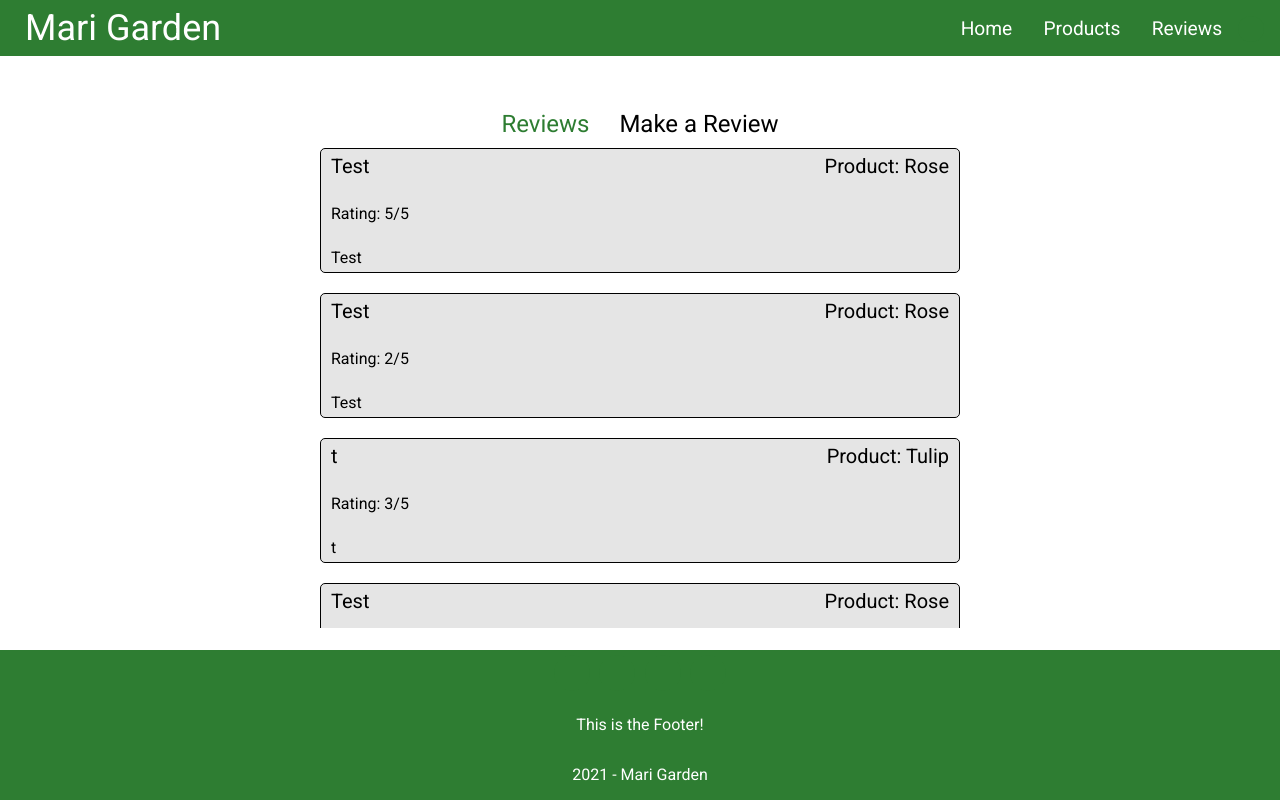
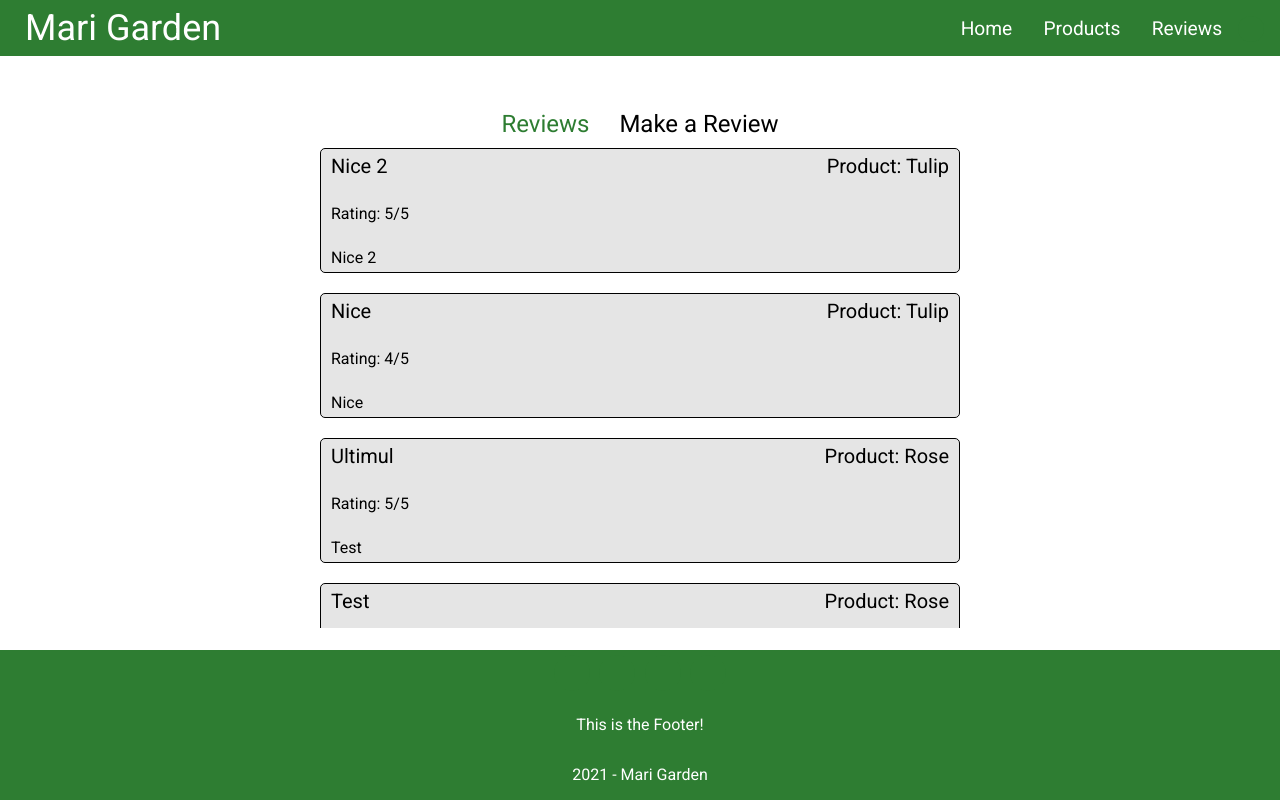
Before and after one commit to AlexandruC213/mariGarden, a Vue app: page /reviews in a window 1280 px wide. Built offline with nearby package versions, Linux system fonts and the light colour scheme; data requests are answered from the project's data file; the HTML template or start-up script is replaced by a standard one.

Commit message:
Product Details version 1.1

```diff
--- a/db.json
+++ b/db.json
@@ -7,6 +7,7 @@
       "quantity": 1,
       "shortDesc": "Trandafir roz",
       "longDesc": "This is just a longer description of the product",
+      "reviews": [],
       "image": "https://images.unsplash.com/photo-1562690868-60bbe7293e94?ixlib=rb-1.2.1&ixid=eyJhcHBfaWQiOjEyMDd9&auto=format&fit=crop&w=660&q=80"
     },
     {
@@ -16,6 +17,7 @@
       "quantity": 1,
       "shortDesc": "Lalea frumoasa",
       "longDesc": "This is just a longer description of the product",
+      "reviews": [],
       "image": "https://images.unsplash.com/photo-1560957265-108b95f3e073?ixlib=rb-1.2.1&ixid=eyJhcHBfaWQiOjEyMDd9&auto=format&fit=crop&w=1045&q=80"
     },
     {
@@ -25,6 +27,7 @@
       "quantity": 1,
       "shortDesc": "Crin alb",
       "longDesc": "This is just a longer description of the product",
+      "reviews": [],
       "image": "https://images.unsplash.com/photo-1501973931234-5ac2964cd94a?ixlib=rb-1.2.1&ixid=eyJhcHBfaWQiOjEyMDd9&auto=format&fit=crop&w=1050&q=80"
     },
     {
@@ -34,6 +37,7 @@
       "quantity": 1,
       "shortDesc": "Descriere",
       "longDesc": "This is just a longer description of the product",
+      "reviews": [],
       "image": "https://www.flyingflowers.co.uk/ff_images/orchids.jpg"
     },
     {
@@ -43,6 +47,7 @@
       "quantity": 1,
       "shortDesc": "Descriere",
       "longDesc": "This is just a longer description of the product",
+      "reviews": [],
       "image": "https://www.flyingflowers.co.uk/ff_images/carnation.jpg"
     },
     {
@@ -52,6 +57,7 @@
       "quantity": 1,
       "shortDesc": "Descriere",
       "longDesc": "This is just a longer description of the product",
+      "reviews": [],
       "image": "https://www.flyingflowers.co.uk/ff_images/freesia.jpg"
     },
     {
@@ -61,6 +67,7 @@
       "quantity": 1,
       "shortDesc": "Descriere",
       "longDesc": "This is just a longer description of the product",
+      "reviews": [],
       "image": "https://www.flyingflowers.co.uk/ff_images/hyacynth.jpg"
     },
     {
@@ -70,6 +77,7 @@
       "quantity": 1,
       "shortDesc": "Descriere",
       "longDesc": "This is just a longer description of the product",
+      "reviews": [],
       "image": "https://www.flyingflowers.co.uk/ff_images/Chrysanthemums.jpg"
     },
     {
@@ -79,6 +87,7 @@
       "quantity": 1,
       "shortDesc": "Descriere",
       "longDesc": "This is just a longer description of the product",
+      "reviews": [],
       "image": "https://www.flyingflowers.co.uk/ff_images/Gladiolus.jpg"
     },
     {
@@ -88,6 +97,7 @@
       "quantity": 1,
       "shortDesc": "Descriere",
       "longDesc": "This is just a longer description of the product",
+      "reviews": [],
       "image": "https://www.blumigo.de/wp-content/uploads/2015/05/Gerbera-mini-Kimsey-1.jpg"
     }
   ],
@@ -147,6 +157,20 @@
       "description": "Test",
       "rating": 5,
       "id": 8
+    },
+    {
+      "productSelected": "Tulip",
+      "title": "Nice",
+      "description": "Nice",
+      "rating": 4,
+      "id": 9
+    },
+    {
+      "productSelected": "Tulip",
+      "title": "Nice 2",
+      "description": "Nice 2",
+      "rating": 5,
+      "id": 10
     }
   ]
 }
--- a/src/components/reviews/DisplayReviews.vue
+++ b/src/components/reviews/DisplayReviews.vue
@@ -1,6 +1,6 @@
 <template>
   <div>
-    <div class="review" v-for="review in reviews" :key="review.id">
+    <div class="review" v-for="review in recentReviews" :key="review.id">
       <div>
         <p class="title">{{ review.title }}</p>
         <p class="product">Product: {{ review.productSelected }}</p>
@@ -18,7 +18,22 @@
 <script>
 export default {
   props: {
-    reviews: Array,
+    reviews: {
+      type: Array,
+      required: true,
+    },
+    reviewsProduct: {
+      type: Boolean,
+    }
+  },
+  computed: {
+    recentReviews() {
+      if (!this.reviewsProduct) {
+        const coppyReviews = [...this.reviews];
+        return coppyReviews.reverse();
+      }
+      return this.reviews;
+    }
   },
 };
 </script>
--- a/src/router/index.js
+++ b/src/router/index.js
@@ -2,6 +2,7 @@ import Vue from "vue";
 import VueRouter from "vue-router";
 import Home from "../views/Home.vue";
 import NProgress from "nprogress";
+import store from "@/store/index"
 
 Vue.use(VueRouter);
 
@@ -21,6 +22,11 @@ const routes = [
     name: "details",
     component: () => import("../views/ProductDetails.vue"),
     props: true,
+    beforeEnter(routeTo, routeFrom, next) {
+      store.dispatch('product/getProduct', routeTo.params.id).then(() => {
+        next();
+      })
+    }
   },
   {
     path: "/checkout",
--- a/src/store/modules/product.js
+++ b/src/store/modules/product.js
@@ -4,9 +4,7 @@ export const namespaced = true;
 
 export const state = {
   products: [],
-  currentProduct: {
-    reviews: [],
-  },
+  currentProduct: {},
   lastLoadedPage: null,
 };
 
@@ -15,7 +13,7 @@ export const mutations = {
     state.products = products;
   },
   SET_PRODUCT(state, product) {
-    state.currentProduct = { ...product, reviews: [] };
+    state.currentProduct = { ...product };
   },
   SET_LAST_PAGE(state, page) {
     state.lastLoadedPage = page;
@@ -26,13 +24,17 @@ export const mutations = {
 };
 
 export const actions = {
-  getProducts({ commit }) {
+  getProducts({ commit, dispatch }) {
     return EventServices.fetchProducts()
       .then((response) => {
         commit("SET_PRODUCTS", response.data);
       })
       .catch((error) => {
-        console.log(error.message);
+        const notification = {
+          type: 'error',
+          message: 'There was a problem fetching the products: ' + error.message,
+        }
+        dispatch('notification/addNotification', notification, { root: true });
       });
   },
 
@@ -40,45 +42,40 @@ export const actions = {
     const product = getters.selectProductById(id);
     if (product) {
       commit("SET_PRODUCT", product);
-      dispatch("setProductReviews");
-      // dispatch("getProductReviews", product.title);
     } else {
-      EventServices.fetchProduct(id)
+      return EventServices.fetchProduct(id)
         .then((response) => {
           commit("SET_PRODUCT", response.data);
-          dispatch("setProductReviews");
-          // dispatch("getProductReviews", response.data.title);
         })
         .catch((error) => {
-          console.log(error.message);
+          const notification = {
+            type: 'error',
+            message: 'There was a problem fetching this product: ' + error.message,
+          }
+          dispatch('notification/addNotification', notification, { root: true });
         });
     }
   },
 
-  // getProductReviews({ commit, rootGetters, dispatch }, title) {
-  //   dispatch("review/getReviews", null, { root: true })
-  //     .then(() => {
-  //       const productReviews =
-  //         rootGetters["review/selectProductReviews"](title);
-  //       commit("SET_PRODUCT_REVIEWS", productReviews);
-  //     })
-  //     .catch((error) => {
-  //       console.log(error.message);
-  //     });
-  // },
+  setProductReviews({ commit, state, dispatch }) {
+    return EventServices.fetchProductReviews(state.currentProduct.title).then(
+      (response) => {
+        commit("SET_PRODUCT_REVIEWS", response.data);
+      }
+    )
+    .catch(error => {
+      console.log(error.message);
+
+      const notification = {
+        type: 'error',
+        message: 'There was a problem fetching the reviews for this product: ' + error.message,
+      }
+      dispatch('notification/addNotification', notification, { root: true });
+    });
+  },
 
   setPage({ commit }, page) {
     commit("SET_LAST_PAGE", page);
-  },
-
-  setProductReviews({ commit, state }) {
-    EventServices.fetchProductReviews(state.currentProduct.title).then(
-      (response) => {
-        console.log(response.data);
-        commit("SET_PRODUCT_REVIEWS", response.data);
-        console.log(state.currentProduct);
-      }
-    );
   },
 };
 
--- a/src/store/modules/review.js
+++ b/src/store/modules/review.js
@@ -17,11 +17,10 @@ export const mutations = {
 
 export const actions = {
   getReviews({ commit, dispatch, state }) {
-    if (state.reviews.length == 0) {
+    if (!state.reviews.length) {
       return EventServices.fetchReviews()
-        .then((response) => {
+      .then((response) => {
           commit("SET_REVIEWS", response.data);
-          return response.data;
         })
         .catch((error) => {
           const notification = {
--- a/src/views/Home.vue
+++ b/src/views/Home.vue
@@ -20,7 +20,7 @@
 import ProductList from "@/components/products/ProductList.vue";
 import store from "@/store/index";
 
-function getPageProductsAndReviews(routeTo, next) {
+function getPageProducts(routeTo, next) {
   const currentPage = parseInt(routeTo.query.page) || 1;
   store.dispatch("product/getProducts").then(() => {
     routeTo.params.page = currentPage;
@@ -34,10 +34,10 @@ export default {
     ProductList,
   },
   beforeRouteEnter(routeTo, routeFrom, next) {
-    getPageProductsAndReviews(routeTo, next);
+    getPageProducts(routeTo, next);
   },
   beforeRouteUpdate(routeTo, routeFrom, next) {
-    getPageProductsAndReviews(routeTo, next);
+    getPageProducts(routeTo, next);
   },
 };
 </script>
--- a/src/views/ProductDetails.vue
+++ b/src/views/ProductDetails.vue
@@ -14,7 +14,7 @@
             <p>{{ product.longDesc }}</p>
           </div>
           <div class="rating-btnBuy">
-            <p v-if="productReviewsLength">Rating: {{ productRating }}/5</p>
+            <p v-if="productReviewsLength">Rating: {{productRating}}/5</p>
             <p v-else>This product has no rating yet</p>
             <button @click="addProd">
               <i class="fas fa-shopping-cart"></i> Buy
@@ -23,19 +23,19 @@
         </div>
       </div>
     </div>
-    <div class="reviews-container" ref="reviews" @scroll="loadMoreReviews">
-      <!-- @scroll="loadMoreReviews" -->
-      <DisplayReviews :reviews="tempReviews" />
+    <div class="reviews-container" ref="reviews" @scroll="loadMoreReviews" v-if="productReviewsLength">
+      <DisplayReviews :reviews="tempReviews" :reviewsProduct="true"/>
     </div>
-    <!-- <div v-else class="no-reviews">
-      <p>This Product Has no reviews yet!</p>
-    </div> -->
+    <div v-else class="no-reviews">
+      <p>This product Has no reviews yet!</p>
+    </div>
   </div>
 </template>
 
 <script>
 import DisplayReviews from "@/components/reviews/DisplayReviews.vue";
 import { mapState, mapActions } from "vuex";
+import store from '@/store/index';
 
 export default {
   props: {
@@ -43,6 +43,11 @@ export default {
       type: [String, Number],
       required: true,
     },
+  },
+  beforeRouteEnter(routeTo, routeFrom, next) {
+    store.dispatch('product/setProductReviews').then(() => {
+      next();
+    })
   },
   components: {
     DisplayReviews,
@@ -60,6 +65,7 @@ export default {
     },
     loadMoreReviews() {
       const reviewsList = this.$refs.reviews;
+      if (reviewsList) {
         if (
           reviewsList.scrollTop + reviewsList.clientHeight >=
           reviewsList.scrollHeight
@@ -67,7 +73,8 @@ export default {
           const limit = Math.ceil(this.product.reviews.length / 2);
           setTimeout(() => {
             if (this.scrollTimes <= limit) {
-            this.tempReviews = this.product.reviews.slice(
+              const coppyReviews = [...this.product.reviews];
+              this.tempReviews = coppyReviews.reverse().slice(
                 0,
                 this.reviewsPerScroll * this.scrollTimes
               );
@@ -75,10 +82,10 @@ export default {
             }
           }, 500);
         }
+      }
     },
     ...mapActions({
       addProduct: "cart/addProduct",
-      getProduct: "product/getProduct",
     }),
   },
   computed: {
@@ -95,9 +102,6 @@ export default {
     ...mapState({
       product: (state) => state.product.currentProduct,
     }),
-  },
-  created() {
-    this.getProduct(this.id);
   },
   mounted() {
     this.loadMoreReviews();
--- a/src/views/Reviews.vue
+++ b/src/views/Reviews.vue
@@ -41,7 +41,7 @@ export default {
       this.selectedTab = currentTab;
     },
     displayTab(tab) {
-      return this.selectedTab === tab;
+      return this.selectedTab == tab;
     },
     currentActiveTab(currentTab) {
       return {
```
Also changed, not shown: src/views/Products.vue (+1 -7 lines), 1 other file (tests, documents, lock files or other folders). Lines whose indentation alone changed are shown as unchanged.
